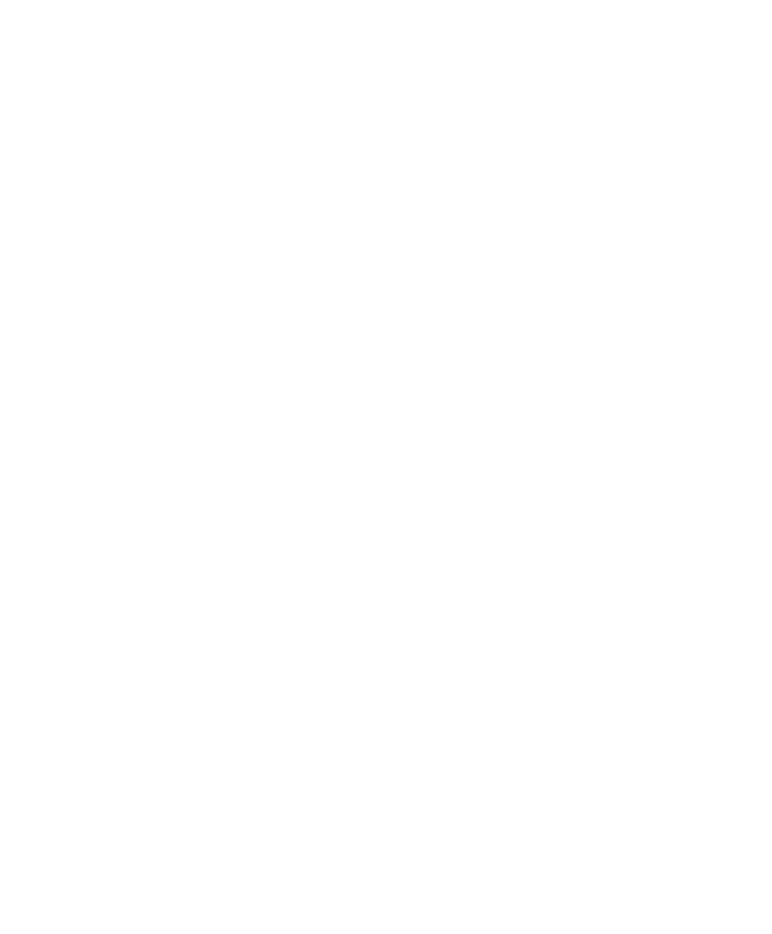
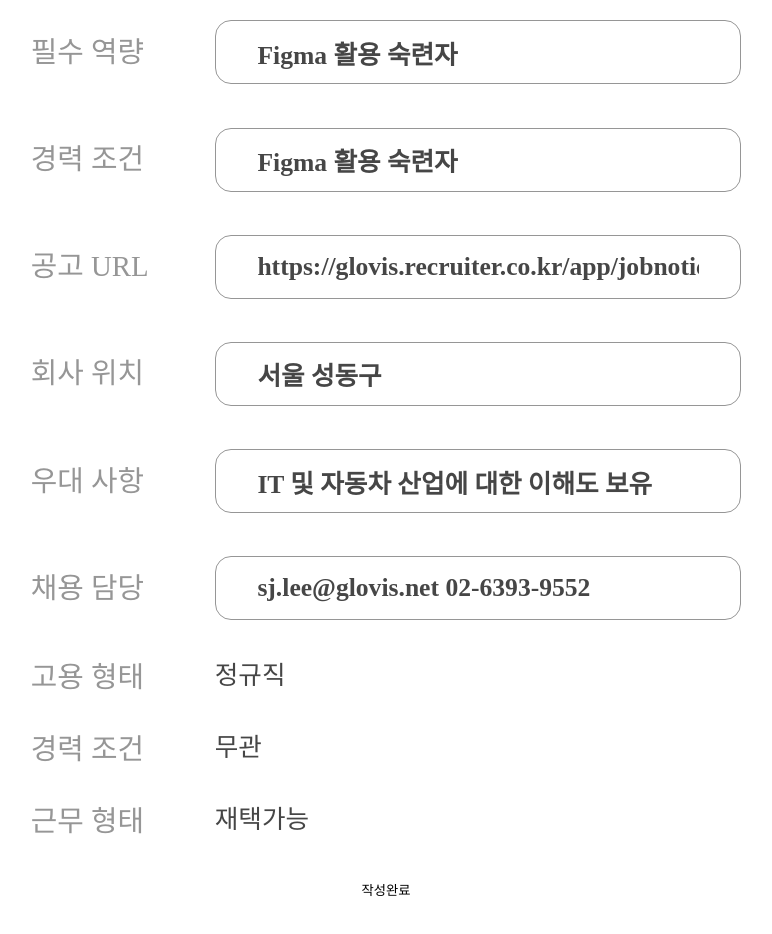
Before and after one commit to team-go-higher/frontend, a React (Create React App) app: page /applicatioEdit in a window 1280 px wide. Before the commit this address had no page. Shown: the part 860-1794 px from the top of the page, without its empty margins (254-1026 px from the left). Before the commit the page ends 800 px from the top, so only its background shows below. Built offline with nearby package versions, Linux system fonts and the light colour scheme; sample sign-in values are in the browser's storage.

Commit message:
Feat: 지원서 공통 레이아웃

```diff
--- a/src/DefaultLayout.tsx
+++ b/src/DefaultLayout.tsx
@@ -4,7 +4,7 @@
 
 function DefaultLayout() {
   const userInfo = JSON.parse(localStorage.getItem('userInfo') || '{}');
-  console.log(!!userInfo);
+
   return (
     <Root>
       {userInfo && <Header />}
--- /dev/null
+++ b/src/components/application/ApplicationLayout.tsx
@@ -0,0 +1,112 @@
+import { ContentContainer, Wrapper } from './ApplicationLayoutStyledComponents';
+import ApplicationRow from './ApplicationRow';
+import ApplicationRowEdit from './ApplicationRowEdit';
+import { useNavigate } from 'react-router-dom';
+
+interface ApplicationLayoutProps {
+  type: 'edit' | 'default';
+}
+
+interface Data {
+  [key: string]: string;
+}
+
+const DummyData: Data = {
+  companyName: '현대글로비스',
+  team: '',
+  position: '디자인',
+  specificPosition: '',
+  processes: '',
+  jobDescription: '오토벨 광고 컨텐츠 크리에이티브 컨셉 도출 및 기획 (DA/SNS/영상 콘텐츠 등)',
+  requiredCapability: 'Figma 활용 숙련자',
+  url: 'https://glovis.recruiter.co.kr/app/jobnotice/list',
+  location: '서울 성동구',
+  preferredQualification: 'IT 및 자동차 산업에 대한 이해도 보유',
+  contact: 'sj.lee@glovis.net 02-6393-9552',
+  workType: '재택가능',
+  employmentType: '정규직',
+  careerRequirement: '무관',
+};
+
+const InputContentArr = [
+  { label: '회사명', name: 'companyName' },
+  { label: '부서', name: 'team' },
+  { label: '직군', name: 'position' },
+  { label: '세부직무', name: 'specificPosition' },
+  { label: '전형 단계', name: 'processes' },
+  { label: '주요 업무', name: 'jobDescription' },
+  { label: '필수 역량', name: 'requiredCapability' },
+  { label: '경력 조건', name: 'requiredCapability' },
+  { label: '공고 URL', name: 'url' },
+  { label: '회사 위치', name: 'location' },
+  { label: '우대 사항', name: 'preferredQualification' },
+  { label: '채용 담당', name: 'contact' },
+];
+
+const RadioContentArr = [
+  { label: '고용 형태', name: 'employmentType' },
+  { label: '경력 조건', name: 'careerRequirement' },
+  { label: '근무 형태', name: 'workType' },
+];
+
+const ApplicationLayout = ({ type }: ApplicationLayoutProps) => {
+  const navigate = useNavigate();
+
+  const handleSubmit = (e: any, type: 'default' | 'edit') => {
+    e.preventDefault();
+
+    if (type === 'edit') {
+      navigate('/applicatioEdit');
+      return;
+    }
+
+    //   TODO 수정 API 연결
+    // TODO 우선 상세페이지로 이동, 이후 수정 필요
+    navigate('/applicationDetail');
+  };
+
+  return (
+    <Wrapper>
+      <div className='title'>내 지원서</div>
+      <ContentContainer>
+        {InputContentArr.map((e, index) =>
+          type === 'edit' ? (
+            <ApplicationRowEdit
+              key={index}
+              label={e.label}
+              name={e.name}
+              value={DummyData[e.name]}
+            />
+          ) : (
+            <ApplicationRow key={index} label={e.label} name={e.name} value={DummyData[e.name]} />
+          ),
+        )}
+
+        {/* TODO Radio Component 교체 필요 */}
+        {RadioContentArr.map((e, index) => {
+          return (
+            <ApplicationRow key={index} label={e.label} name={e.name} value={DummyData[e.name]} />
+          );
+        })}
+
+        {/* TODO button component 교체 필요 */}
+        {type === 'default' ? (
+          <div className='btnContainer'>
+            <button>삭제하기</button>
+            <button onClick={e => handleSubmit(e, 'edit')} type='submit'>
+              수정하기
+            </button>
+          </div>
+        ) : (
+          <div className={`btnContainer`}>
+            <button onClick={e => handleSubmit(e, 'default')} type='button'>
+              작성완료
+            </button>
+          </div>
+        )}
+      </ContentContainer>
+    </Wrapper>
+  );
+};
+
+export default ApplicationLayout;
--- /dev/null
+++ b/src/components/application/ApplicationLayoutStyledComponents.ts
@@ -0,0 +1,28 @@
+import styled from 'styled-components';
+
+export const Wrapper = styled.div`
+  display: flex;
+  flex-direction: column;
+  align-items: center;
+  padding: 5.4rem 11rem;
+
+  .title {
+    color: #333;
+    text-align: center;
+    font-size: 3rem;
+    font-weight: 700;
+  }
+`;
+
+export const ContentContainer = styled.form`
+  display: flex;
+  flex-direction: column;
+  margin: 3.3rem 0 5rem;
+  gap: 2.7rem;
+
+  .btnContainer {
+    align-self: center;
+    display: flex;
+    flex-direction: row;
+  }
+`;
--- /dev/null
+++ b/src/components/application/ApplicationRow.tsx
@@ -0,0 +1,49 @@
+import styled from 'styled-components';
+
+interface ApplicationRowProps {
+  label: string;
+  name: string;
+  value?: string;
+}
+
+const ApplicationRow = ({ label, name, value }: ApplicationRowProps) => {
+  return (
+    <RowContainer>
+      <label>{label}</label>
+      {name === 'url' ? (
+        <a className='content url' href={value}>
+          채용사이트
+        </a>
+      ) : (
+        <div className='content'>{value === '' ? '-' : value}</div>
+      )}
+    </RowContainer>
+  );
+};
+
+export default ApplicationRow;
+
+const RowContainer = styled.div`
+  display: flex;
+  gap: 0.5rem;
+
+  label {
+    width: 11rem;
+    color: #969696;
+    font-size: 1.8rem;
+    font-weight: 500;
+  }
+
+  .content {
+    width: 32.9rem;
+    color: #464646;
+    font-size: 1.6rem;
+    font-weight: 500;
+  }
+
+  .url {
+    color: #3253ff;
+    font-weight: 600;
+    text-decoration-line: underline;
+  }
+`;
--- /dev/null
+++ b/src/components/application/ApplicationRowEdit.tsx
@@ -0,0 +1,49 @@
+import styled from 'styled-components';
+
+interface ApplicationRowProps {
+  label: string;
+  name: string;
+  value?: string;
+}
+
+const ApplicationRowEdit = ({ label, name, value }: ApplicationRowProps) => {
+  return (
+    <RowContainer>
+      <label>{label}</label>
+      {/* TODO input component 교체 필요 */}
+      <input className='content' name={name} value={value} placeholder='선택 입력' />
+    </RowContainer>
+  );
+};
+
+export default ApplicationRowEdit;
+
+const RowContainer = styled.div`
+  display: flex;
+  gap: 0.5rem;
+  align-items: center;
+
+  label {
+    width: 11rem;
+    color: #969696;
+    font-size: 1.8rem;
+    font-weight: 500;
+  }
+
+  .content {
+    padding: 0.5rem 2.6rem;
+    width: 32.9rem;
+    color: #464646;
+    font-size: 1.6rem;
+    font-weight: 600;
+    border-radius: 1rem;
+    border: 0.5px solid #969696;
+    height: 4rem;
+
+    &::placeholder {
+      color: #d9d9d9;
+      font-size: 1.5rem;
+      font-weight: 500;
+    }
+  }
+`;
--- /dev/null
+++ b/src/pages/applications/ApplicationDetail.tsx
@@ -0,0 +1,7 @@
+import ApplicationLayout from 'components/application/ApplicationLayout';
+
+const ApplicationDetail = () => {
+  return <ApplicationLayout type='default' />;
+};
+
+export default ApplicationDetail;
--- /dev/null
+++ b/src/pages/applications/ApplicationEdit.tsx
@@ -0,0 +1,7 @@
+import ApplicationLayout from 'components/application/ApplicationLayout';
+
+const ApplicationEdit = () => {
+  return <ApplicationLayout type='edit' />;
+};
+
+export default ApplicationEdit;
--- a/src/pages/main/Main.tsx
+++ b/src/pages/main/Main.tsx
@@ -1,6 +1,6 @@
-import { useEffect, useState } from 'react';
+import { useState } from 'react';
 import styled from 'styled-components';
-import { Outlet, useNavigate } from 'react-router-dom';
+import { Outlet, useLocation, useNavigate } from 'react-router-dom';
 import Header from 'components/default/header/Header';
 import calendarToggle from 'assets/main/main_calendar_toggle.svg';
 import kanbanToggle from 'assets/main/main_kanban_toggle.svg';
@@ -9,27 +9,28 @@
   const navigate = useNavigate();
   const [isCalendar, setCalendar] = useState(localStorage.getItem('isCalendar') === 'true');
   const userInfo = localStorage.getItem('userInfo');
+  const { pathname } = useLocation();
 
   const toggleHandler = () => {
     const newIsCalendar = !isCalendar;
     setCalendar(newIsCalendar);
     localStorage.setItem('isCalendar', newIsCalendar.toString());
-  };
 
-  useEffect(() => {
     if (isCalendar) {
       navigate('/calendar');
     } else navigate('/kanban');
-  }, [isCalendar]);
+  };
 
   return (
     <Root>
       {userInfo && <Header />}
-      <ToggleContainer onClick={toggleHandler}>
-        <div className={`toggle-circle ${isCalendar ? '' : 'false'}`}>
-          <img src={isCalendar ? calendarToggle : kanbanToggle} alt='toggle' />
-        </div>
-      </ToggleContainer>
+      {(pathname === '/kanban' || pathname === '/calendar') && (
+        <ToggleContainer onClick={toggleHandler}>
+          <div className={`toggle-circle ${isCalendar ? '' : 'false'}`}>
+            <img src={isCalendar ? calendarToggle : kanbanToggle} alt='toggle' />
+          </div>
+        </ToggleContainer>
+      )}
       <Outlet />
     </Root>
   );
--- a/src/routes.tsx
+++ b/src/routes.tsx
@@ -6,10 +6,14 @@
 const Page404 = React.lazy(() => import('./pages/page404/Page404'));
 const Page500 = React.lazy(() => import('./pages/page500/Page500'));
 const DesiredPosition = React.lazy(() => import('./pages/signUp/DesiredPosition'));
+const ApplicationDetail = React.lazy(() => import('./pages/applications/ApplicationDetail'));
+const ApplicationEdit = React.lazy(() => import('./pages/applications/ApplicationEdit'));
 
 export const privateRoutes = [
   { path: '/calendar', element: <Calendar /> },
   { path: '/kanban', element: <Kanban /> },
+  { path: '/applicationDetail', element: <ApplicationDetail /> },
+  { path: '/applicatioEdit', element: <ApplicationEdit /> },
 ];
 
 export const publicRoutes = [
```
